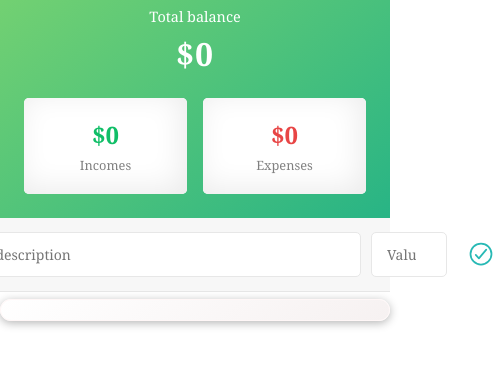
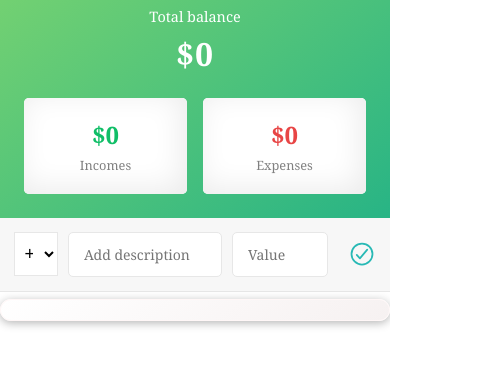
Before and after one commit to DeveloperMahmud/eWallet-Apps-Complete-App-Developed, a plain HTML site: page index.html in a window 390 px wide. Shown: the part 81-446 px from the top of the page, 495 px wide, since content can reach past the window. Drawn offline with nearby package versions, Linux system fonts and the light colour scheme.

Commit message:
simple form responsive problem fixing

```diff
--- a/index.css
+++ b/index.css
@@ -253,6 +253,17 @@ header .ewalletLogo h1 {
     width: 9.5rem;
   }
 }
+@media only screen and (max-width: 68.75em) {
+  .add__container {
+    width: 100%;
+  }
+  .add__value {
+    width: 12rem;
+  }
+}
+@media (max-width: 370px) {
+
+}
 
 .add__type:focus,
 .add__description:focus,
```
